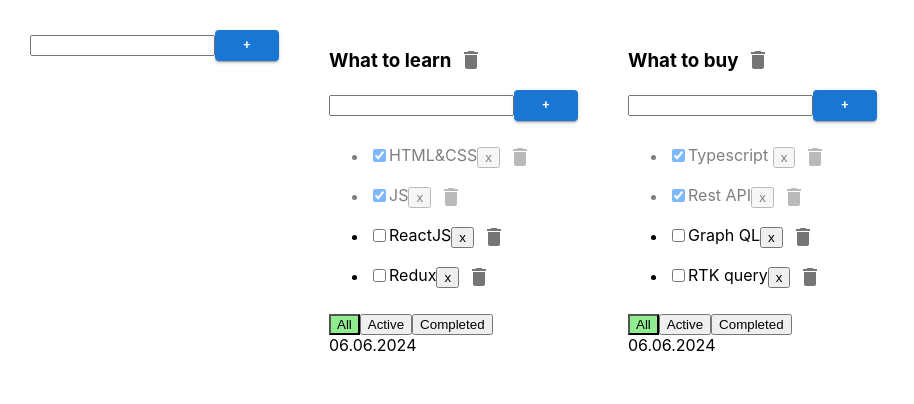
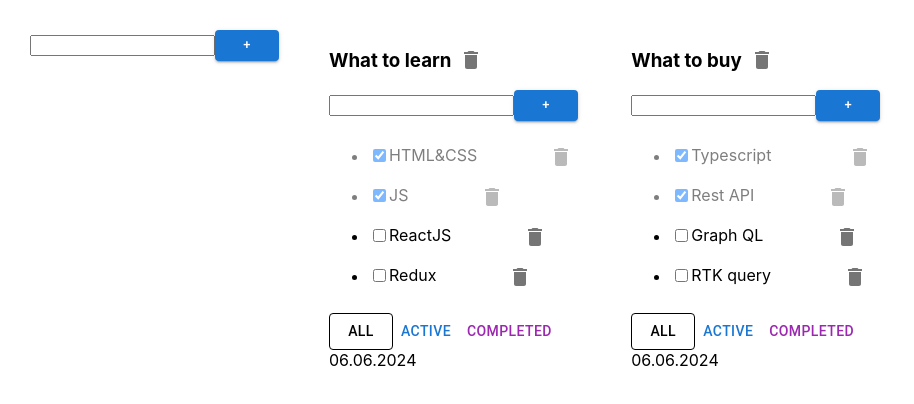
Before and after one commit to nikitastas/todolist, a React (Create React App) app: page / in a window 1280 px wide. Shown: the top 404 px of the page, without its empty margins (0-914 px from the left). Built offline with nearby package versions, Linux system fonts and the light colour scheme.

Commit message:
Used MUI Buttons for filtration buttons.

```diff
--- a/src/Todolist.tsx
+++ b/src/Todolist.tsx
@@ -1,10 +1,10 @@
-import {Button} from './Button';
 import {FilterValues} from './App';
 import {ChangeEvent} from 'react';
 import {AddItemFrom} from './AddItemForm';
 import {EditableSpan} from './EditableSpan';
 import IconButton from '@mui/material/IconButton';
 import DeleteIcon from '@mui/icons-material/Delete';
+import Button from '@mui/material/Button';
 
 type Todolist = {
     todolistId: string
@@ -27,8 +27,10 @@ type Task = {
     isDone: boolean
 }
 
-export const Todolist = ({todolistId, title, tasks, date, filter, removeTask, updateTask, updateTodolistTitle,
-                             changeFilter, addTask, changeTaskStatus, removeTodolist}: Todolist) => {
+export const Todolist = ({
+                             todolistId, title, tasks, date, filter, removeTask, updateTask, updateTodolistTitle,
+                             changeFilter, addTask, changeTaskStatus, removeTodolist
+                         }: Todolist) => {
     const addTaskCallback = (title: string) => {
         addTask(title, todolistId)
     }
@@ -47,10 +49,10 @@ export const Todolist = ({todolistId, title, tasks, date, filter, removeTask, up
     return (
         <div>
             <div className={'todolist-title-container'}>
-                <h3><EditableSpan value={title} onChange={updateTodolistTitleHandler} /></h3>
+                <h3><EditableSpan value={title} onChange={updateTodolistTitleHandler}/></h3>
                 {/*<Button title={'x'} onClick={removeTodolistHandler} />*/}
                 <IconButton onClick={removeTodolistHandler}>
-                    <DeleteIcon />
+                    <DeleteIcon/>
                 </IconButton>
             </div>
             <AddItemFrom addItem={addTaskCallback}/>
@@ -75,7 +77,7 @@ export const Todolist = ({todolistId, title, tasks, date, filter, removeTask, up
                                 <EditableSpan value={task.title} onChange={changeTaskTitleHandler}/>
                                 <Button title={'x'} onClick={removeTaskHandler}/>
                                 <IconButton onClick={removeTaskHandler}>
-                                    <DeleteIcon />
+                                    <DeleteIcon/>
                                 </IconButton>
                             </li>
                         )
@@ -84,17 +86,23 @@ export const Todolist = ({todolistId, title, tasks, date, filter, removeTask, up
             )}
 
             <div>
-                <Button className={filter === 'all' ? 'active-filter' : ''}
-                        title={'All'}
-                        onClick={() => changeFilterTasksHandler(todolistId, 'all')}/>
-                <Button className={filter === 'active' ? 'active-filter' : ''}
-                        title={'Active'}
-                        onClick={() => changeFilterTasksHandler(todolistId, 'active')}/>
-                <Button className={filter === 'completed' ? 'active-filter' : ''}
-                        title={'Completed'}
-                        onClick={() => changeFilterTasksHandler(todolistId, 'completed')}/>
+                <Button variant={filter === 'all' ? 'outlined' : 'text'}
+                        color={'inherit'}
+                        onClick={() => changeFilterTasksHandler(todolistId, 'all')}>
+                    All
+                    </Button>
+                    <Button variant={filter === 'active' ? 'outlined' : 'text'}
+                            color={'primary'}
+                            onClick={() => changeFilterTasksHandler(todolistId, 'active')}>
+                        Active
+                    </Button>
+                    <Button variant={filter === 'completed' ? 'outlined' : 'text'}
+                            color={'secondary'}
+                            onClick={() => changeFilterTasksHandler(todolistId, 'completed')}>
+                        Completed
+                    </Button>
             </div>
             <div>{date}</div>
         </div>
-    )
+)
 }
```
